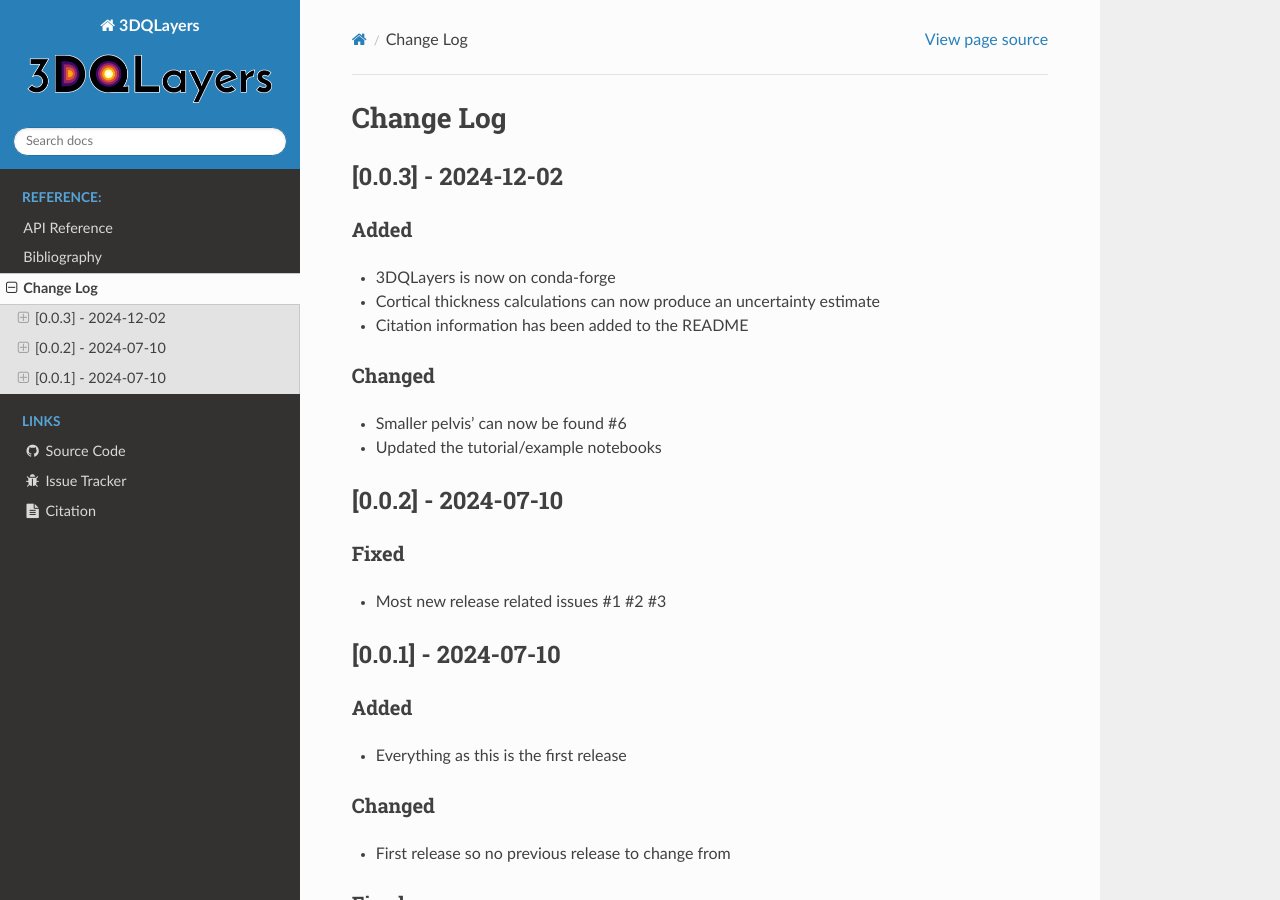
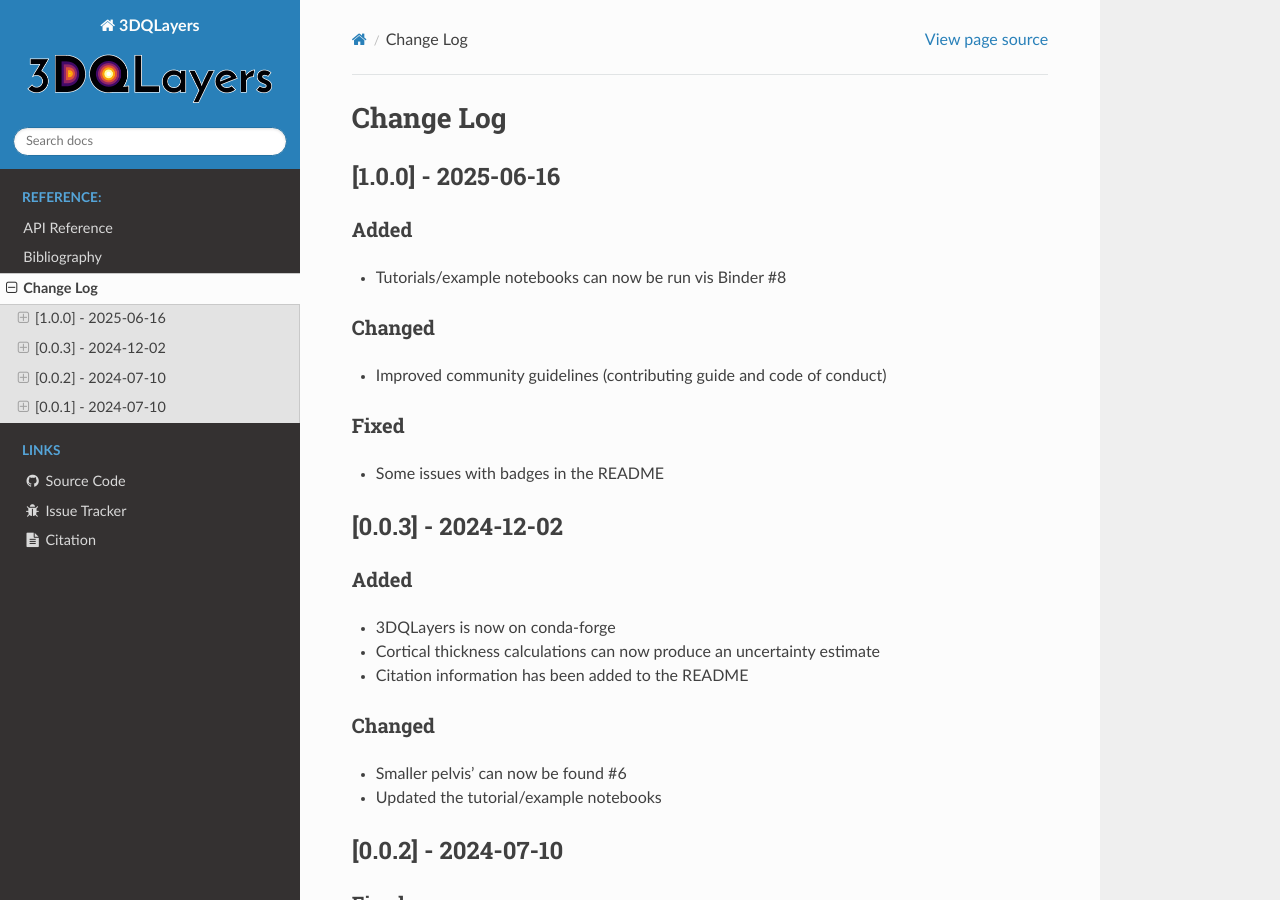
Before and after one commit to alexdaniel654/qlayers, a Sphinx documentation site: the page built from docs/changelog_link.md, in a window 1280 px wide and 900 px high. Built offline with Sphinx 7.4.7 and the Read the Docs theme 3.1.0, drawn with Linux system fonts in a browser that asks for light colours; pages that are not in the unit, such as notebooks, are missing from menus.

Commit message:
New version related changes

```diff
--- a/CHANGELOG.md
+++ b/CHANGELOG.md
@@ -1,3 +1,14 @@
+## [1.0.0] - 2025-06-16
+
+### Added
+* Tutorials/example notebooks can now be run vis Binder #8
+
+### Changed
+* Improved community guidelines (contributing guide and code of conduct)
+
+### Fixed
+* Some issues with badges in the README
+
 ## [0.0.3] - 2024-12-02
 
 ### Added
--- a/docs/conf.py
+++ b/docs/conf.py
@@ -19,7 +19,7 @@
 project = '3DQLayers'
 copyright = f'{datetime.now().year}, Alexander J Daniel'
 author = 'Alexander J Daniel'
-release = 'v0.0.3'
+release = 'v1.0.0'
 
 # -- General configuration ---------------------------------------------------
 # https://www.sphinx-doc.org/en/master/usage/configuration.html#general-configuration
--- a/setup.py
+++ b/setup.py
@@ -10,7 +10,7 @@
 
 setup(
     name="qlayers",
-    version="0.0.3",
+    version="1.0.0",
     description="Quantitative layer analysis for renal MRI",
     long_description=long_description,
     long_description_content_type="text/markdown",
```
Also changed, not shown: 1 other file.
